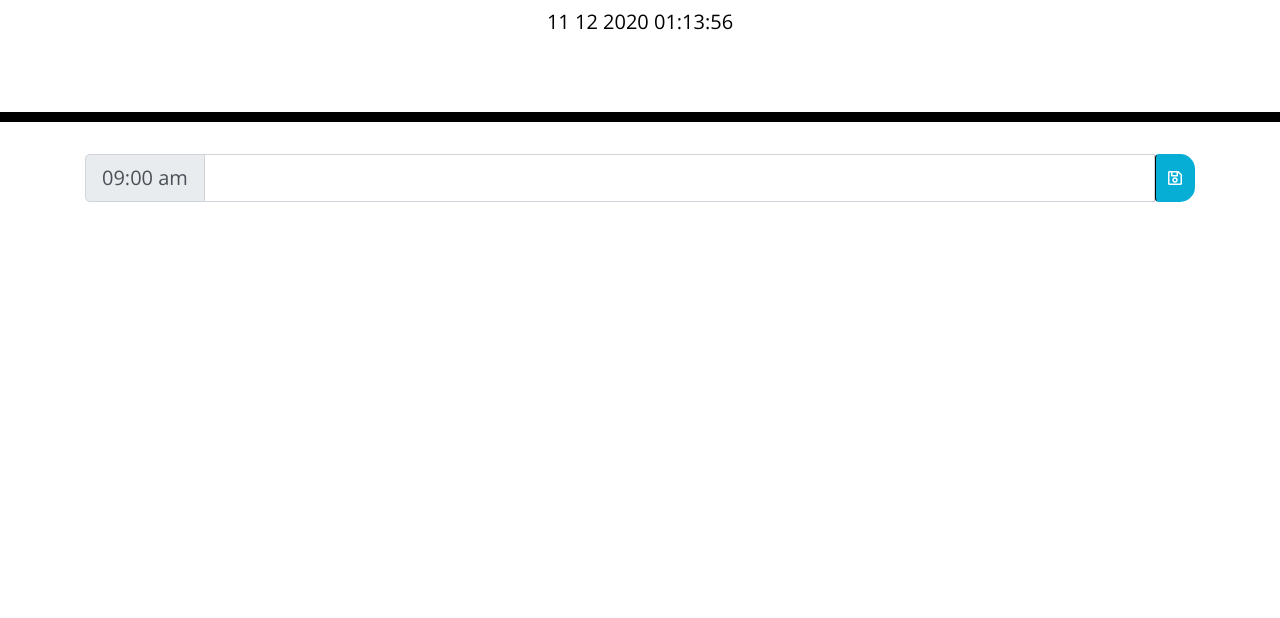
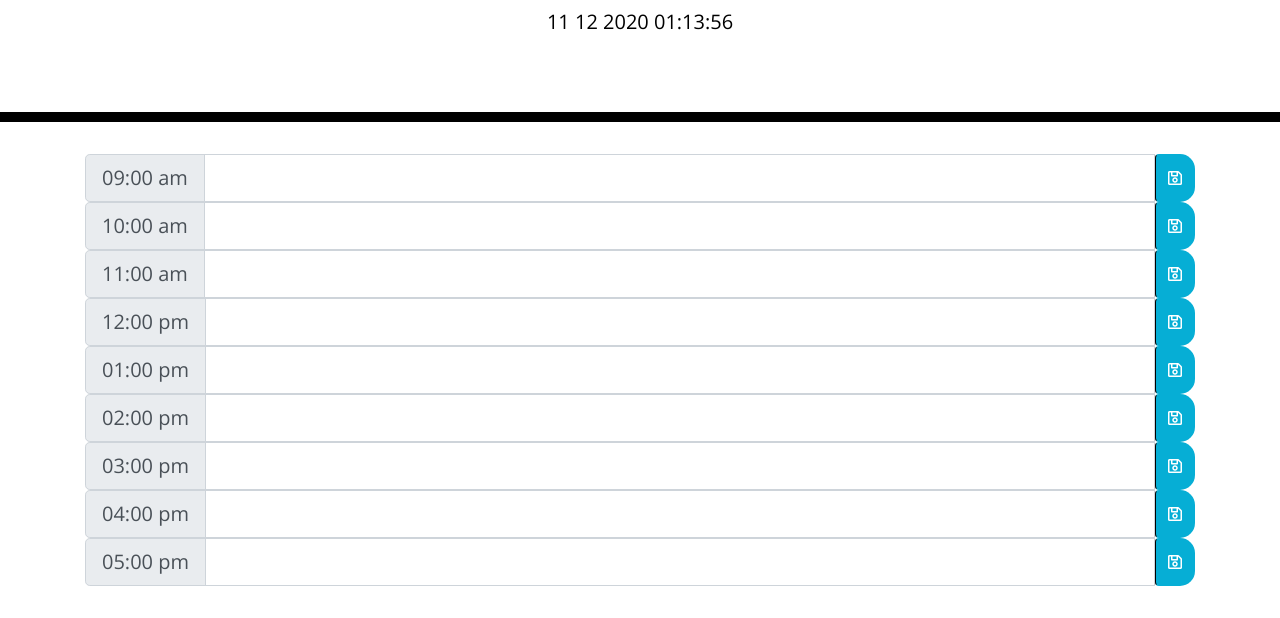
Before and after one commit to codragon2020/workday_scheduler, a plain HTML site: page index.html in a window 1280 px wide. Shown: the part 182-800 px from the top of the page. Drawn offline with nearby package versions, Linux system fonts and the light colour scheme.

Commit message:
Added the rest of the hours to the day planner by repeating the code and updating the variables and attributes.

```diff
--- a/index.html
+++ b/index.html
@@ -20,11 +20,99 @@
     </header>
     <!-- This container will hold all time blocks -->
     <div class="container">
-      <!-- Timeblocks go here -->
+      <!-- 9AM Timeblock goes here -->
       <div class="input-group input-group-lg" data-hour="9">
         <div class="input-group-prepend">
             <!-- Added time-block class -->
             <span class="input-group-text time-block block1"></span>
+        </div>
+        <input type="text" class="form-control form9" aria-label="Large">
+        <!-- Use Favacon for save icon -->
+        <button class="btn saveBtn"><i class="far fa-save"></i></button>
+      </div>
+
+      <!-- 10AM Timeblock goes here -->
+      <div class="input-group input-group-lg" data-hour="10">
+        <div class="input-group-prepend">
+            <!-- Added time-block class -->
+            <span class="input-group-text time-block block2"></span>
+        </div>
+        <input type="text" class="form-control form9" aria-label="Large">
+        <!-- Use Favacon for save icon -->
+        <button class="btn saveBtn"><i class="far fa-save"></i></button>
+      </div>
+
+      <!-- 11AM Timeblock goes here -->
+      <div class="input-group input-group-lg" data-hour="11">
+        <div class="input-group-prepend">
+            <!-- Added time-block class -->
+            <span class="input-group-text time-block block3"></span>
+        </div>
+        <input type="text" class="form-control form9" aria-label="Large">
+        <!-- Use Favacon for save icon -->
+        <button class="btn saveBtn"><i class="far fa-save"></i></button>
+      </div>
+
+      <!-- 12PM Timeblock goes here -->
+      <div class="input-group input-group-lg" data-hour="12">
+        <div class="input-group-prepend">
+            <!-- Added time-block class -->
+            <span class="input-group-text time-block block4"></span>
+        </div>
+        <input type="text" class="form-control form9" aria-label="Large">
+        <!-- Use Favacon for save icon -->
+        <button class="btn saveBtn"><i class="far fa-save"></i></button>
+      </div>
+
+      <!-- 1PM Timeblock goes here -->
+      <div class="input-group input-group-lg" data-hour="1">
+        <div class="input-group-prepend">
+            <!-- Added time-block class -->
+            <span class="input-group-text time-block block5"></span>
+        </div>
+        <input type="text" class="form-control form9" aria-label="Large">
+        <!-- Use Favacon for save icon -->
+        <button class="btn saveBtn"><i class="far fa-save"></i></button>
+      </div>
+
+      <!-- 2PM Timeblock goes here -->
+      <div class="input-group input-group-lg" data-hour="2">
+        <div class="input-group-prepend">
+            <!-- Added time-block class -->
+            <span class="input-group-text time-block block6"></span>
+        </div>
+        <input type="text" class="form-control form9" aria-label="Large">
+        <!-- Use Favacon for save icon -->
+        <button class="btn saveBtn"><i class="far fa-save"></i></button>
+      </div>
+
+      <!-- 3PM Timeblock goes here -->
+      <div class="input-group input-group-lg" data-hour="3">
+        <div class="input-group-prepend">
+            <!-- Added time-block class -->
+            <span class="input-group-text time-block block7"></span>
+        </div>
+        <input type="text" class="form-control form9" aria-label="Large">
+        <!-- Use Favacon for save icon -->
+        <button class="btn saveBtn"><i class="far fa-save"></i></button>
+      </div>
+
+      <!-- 4PM Timeblock goes here -->
+      <div class="input-group input-group-lg" data-hour="4">
+        <div class="input-group-prepend">
+            <!-- Added time-block class -->
+            <span class="input-group-text time-block block8"></span>
+        </div>
+        <input type="text" class="form-control form9" aria-label="Large">
+        <!-- Use Favacon for save icon -->
+        <button class="btn saveBtn"><i class="far fa-save"></i></button>
+      </div>
+
+      <!-- 5PM Timeblock goes here -->
+      <div class="input-group input-group-lg" data-hour="5">
+        <div class="input-group-prepend">
+            <!-- Added time-block class -->
+            <span class="input-group-text time-block block9"></span>
         </div>
         <input type="text" class="form-control form9" aria-label="Large">
         <!-- Use Favacon for save icon -->
--- a/script.js
+++ b/script.js
@@ -7,9 +7,56 @@ var beforeTime = moment().startOf('day').add(9, "hours");
 
 
 // Time blocks
-// 9 AM
+// 9 am
 var time1 = beforeTime.add(0, "h");
-// var time1 = beforeTime;
 time1 = time1.format('hh:mm a');
 // Populates time formula into html
 $(".block1").text(time1);
+
+// 10 am
+var time2 = beforeTime.add(1, "h");
+time2 = time2.format('hh:mm a');
+// Populates time formula into html
+$(".block2").text(time2);
+
+// 11 am
+var time3 = beforeTime.add(1, "h");
+time3 = time3.format('hh:mm a');
+// Populates time formula into html
+$(".block3").text(time3);
+
+// 12 pm
+var time4 = beforeTime.add(1, "h");
+time4 = time4.format('hh:mm a');
+// Populates time formula into html
+$(".block4").text(time4);
+
+// 1 pm
+var time5 = beforeTime.add(1, "h");
+time5 = time5.format('hh:mm a');
+// Populates time formula into html
+$(".block5").text(time5);
+
+// 2 pm
+var time6 = beforeTime.add(1, "h");
+time6 = time6.format('hh:mm a');
+// Populates time formula into html
+$(".block6").text(time6);
+
+// 3 pm
+var time7 = beforeTime.add(1, "h");
+time7 = time7.format('hh:mm a');
+// Populates time formula into html
+$(".block7").text(time7);
+
+// 4 pm
+var time8 = beforeTime.add(1, "h");
+time8 = time8.format('hh:mm a');
+// Populates time formula into html
+$(".block8").text(time8);
+
+// 5 pm
+var time9 = beforeTime.add(1, "h");
+time9 = time9.format('hh:mm a');
+// Populates time formula into html
+$(".block9").text(time9);
```
